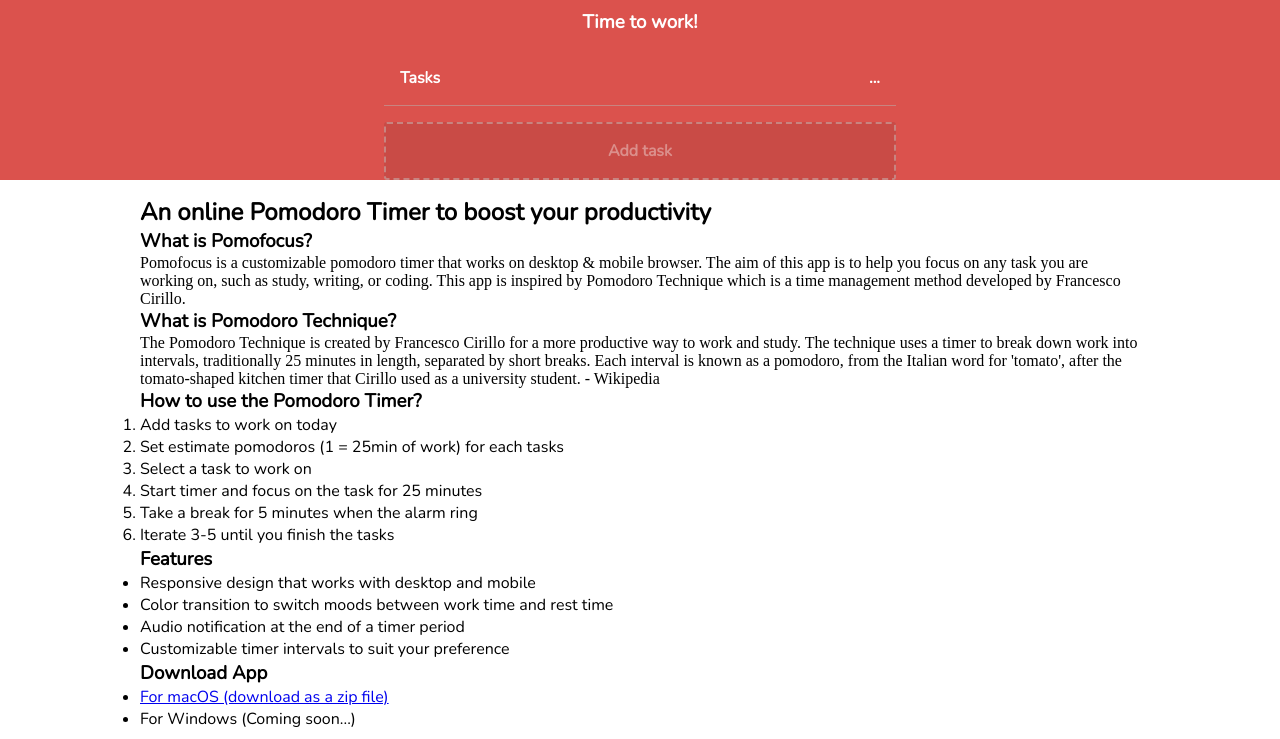
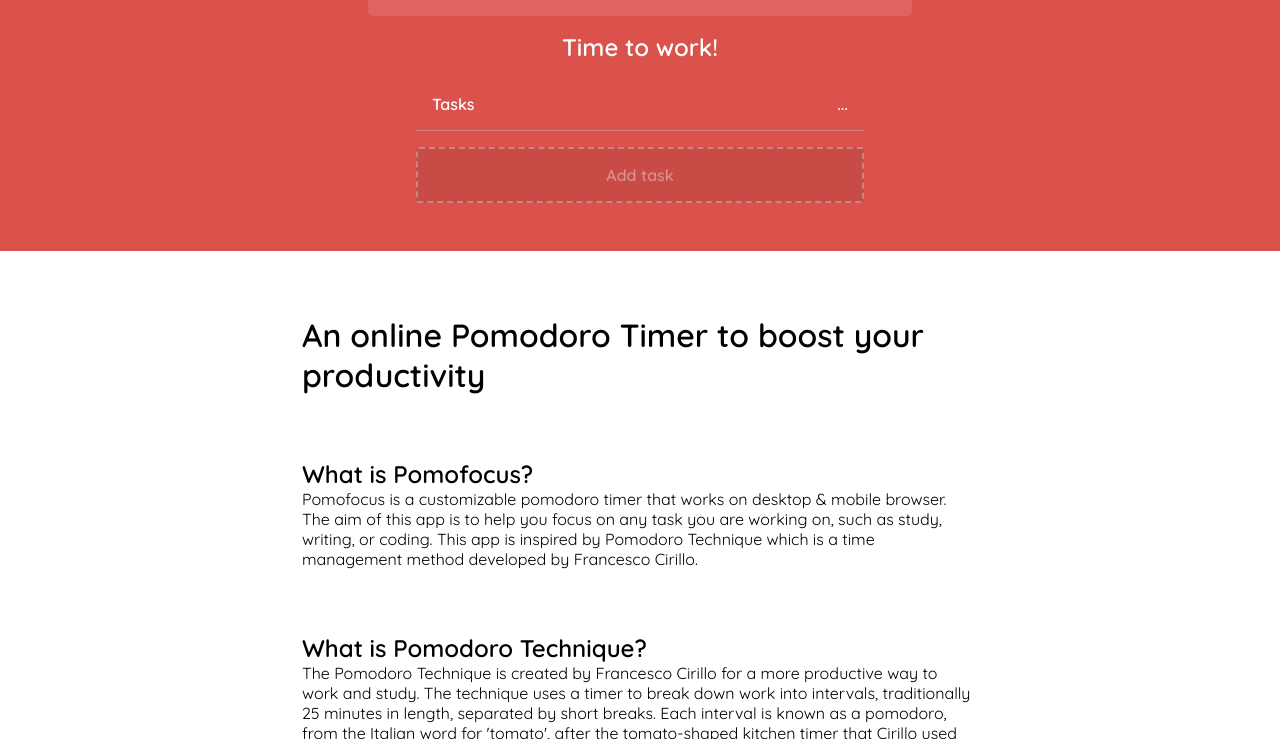
Before and after one commit to anna14b2/re-create, a plain HTML site: page index.html in a window 1280 px wide. Shown: the part 417-1156 px from the top of the page. Drawn offline with nearby package versions, Linux system fonts and the light colour scheme.

Commit message:
font style

```diff
--- a/index.html
+++ b/index.html
@@ -9,13 +9,13 @@
     <link rel="preconnect" href="https://fonts.googleapis.com" />
     <link rel="preconnect" href="https://fonts.gstatic.com" crossorigin />
     <link
-      href="https://fonts.googleapis.com/css2?family=Nunito&display=swap"
+      href="https://fonts.googleapis.com/css2?family=Quicksand:wght@600&display=swap"
       rel="stylesheet"
     />
     <link rel="preconnect" href="https://fonts.googleapis.com" />
     <link rel="preconnect" href="https://fonts.gstatic.com" crossorigin />
     <link
-      href="https://fonts.googleapis.com/css2?family=Nunito&display=swap"
+      href="https://fonts.googleapis.com/css2?family=Quicksand&display=swap"
       rel="stylesheet"
     />
   </head>
@@ -60,8 +60,8 @@
       </section>
       <section class="white_section">
         <div class="white">
+          <h2>An online Pomodoro Timer to boost your productivity</h2>
           <div class="whatis_timer">
-            <h2>An online Pomodoro Timer to boost your productivity</h2>
             <h3>What is Pomofocus?</h3>
             <p>
               Pomofocus is a customizable pomodoro timer that works on desktop &
--- a/style.css
+++ b/style.css
@@ -17,8 +17,22 @@ h2,
 h3,
 a,
 li,
+p,
 h4 {
-  font-family: "Nunito", sans-serif;
+  font-family: "Quicksand", sans-serif;
+}
+
+h2 {
+  font-size: 2rem;
+  font-weight: bolder;
+}
+
+h3 {
+  font-size: 1.5rem;
+}
+
+p {
+  font-weight: light;
 }
 
 header {
@@ -43,16 +57,30 @@ header ul li a {
 .red_section {
   background-color: #db524d;
   color: #fff;
+  padding: 2rem;
 }
 
 button {
-  font-family: "Nunito", sans-serif;
+  font-family: "Quicksand", sans-serif;
   border: none;
   border-radius: 2px;
   color: #db524d;
   text-transform: uppercase;
   font-weight: 900;
   font-size: 1.5rem;
+}
+
+.white {
+  margin: 2rem 5rem 2rem 5rem;
+}
+
+.white h2,
+.whatis_timer,
+.whatis_tech,
+.howto,
+.features,
+.download {
+  padding: 2rem;
 }
 
 @media (min-width: 700px) {
@@ -66,7 +94,7 @@ button {
 
   .white_section {
     display: grid;
-    grid-template-columns: 1fr minmax(0, 1000px) 1fr;
+    grid-template-columns: 1fr minmax(0, 900px) 1fr;
   }
   .white_section > .white {
     grid-column: 2/3;
```
